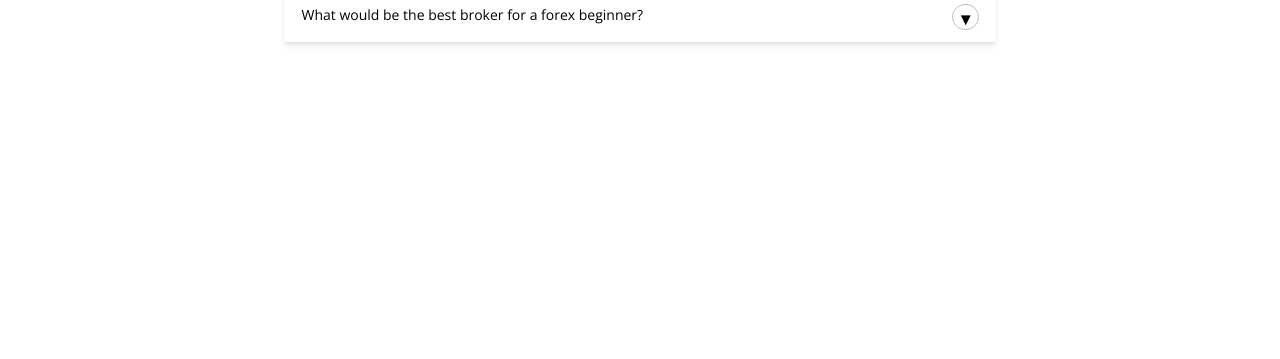
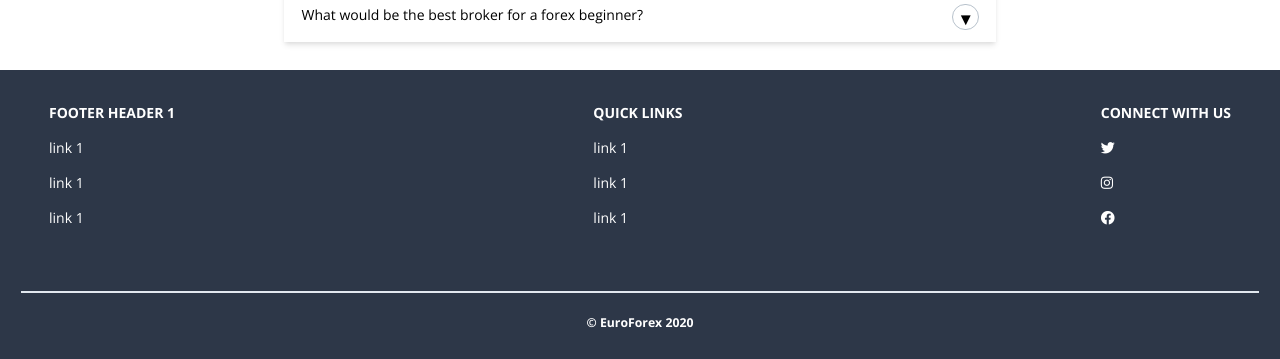
Before and after one commit to samuelkurdz/euro-forex, a Nuxt app: page / in a window 1280 px wide. Shown: the part 1061-1420 px from the top of the page. Before the commit the page ends 1131 px from the top, so only its background shows below. Built offline with nearby package versions, Linux system fonts and the light colour scheme.

Commit message:
footer added to web app

```diff
--- /dev/null
+++ b/components/Footer.vue
@@ -0,0 +1,47 @@
+<template>
+  <footer class="footer bg-gray-800 relative pt-1 border-b-2 border-white">
+    <div class="container mx-auto px-6">
+      <div class="sm:flex sm:mt-8">
+        <div class="mt-8 sm:mt-0 sm:w-full sm:px-8 flex flex-col md:flex-row justify-between">
+          <div class="flex flex-col">
+            <span class="font-bold text-white uppercase mb-2">Footer header 1</span>
+            <span class="my-2"><a href="#" class="text-white  text-md hover:text-gray-600">link 1</a></span>
+            <span class="my-2"><a href="#" class="text-white  text-md hover:text-gray-600">link 1</a></span>
+            <span class="my-2"><a href="#" class="text-white  text-md hover:text-gray-600">link 1</a></span>
+          </div>
+          <div class="flex flex-col">
+            <span class="font-bold text-white uppercase mt-4 md:mt-0 mb-2">Quick Links</span>
+            <span class="my-2"><a href="#" class="text-white text-md hover:text-gray-600">link 1</a></span>
+            <span class="my-2"><a href="#" class="text-white text-md hover:text-gray-600">link 1</a></span>
+            <span class="my-2"><a href="#" class="text-white text-md hover:text-gray-600">link 1</a></span>
+          </div>
+          <div class="flex flex-col">
+            <span class="font-bold text-white uppercase mt-4 md:mt-0 mb-2">Connect With Us</span>
+            <span class="my-2"><a href="#" class="text-white text-md hover:text-gray-600"><i class="fab fa-twitter"></i></a></span>
+            <span class="my-2"><a href="#" class="text-white text-md hover:text-gray-600"><i class="fab fa-instagram"></i></a></span>
+            <span class="my-2"><a href="#" class="text-white text-md hover:text-gray-600"><i class="fab fa-facebook"></i></a></span>
+          </div>
+        </div>
+      </div>
+    </div>
+    <div class="container mx-auto px-6">
+      <div class="mt-16 border-t-2 border-gray-300 flex flex-col items-center">
+        <div class="sm:w-2/3 text-center py-6">
+          <p class="text-sm text-white font-bold mb-2">
+            © EuroForex 2020
+          </p>
+        </div>
+      </div>
+    </div>
+  </footer>
+</template>
+
+<script>
+export default {
+name: "Footer"
+}
+</script>
+
+<style scoped>
+
+</style>
--- a/components/Hero-Section.vue
+++ b/components/Hero-Section.vue
@@ -21,7 +21,7 @@
         </div>
         <!--Right Col-->
         <div class="w-full md:w-3/5 py-6 text-center">
-          <img class="w-full md:w-4/5 z-50" src="/hero-banner.png" />
+          <img class="w-full md:w-4/5 z-50" src="/hero-banner.png"  alt="hero-image"/>
         </div>
       </div>
     </div>
--- a/layouts/default.vue
+++ b/layouts/default.vue
@@ -2,6 +2,7 @@
   <div>
     <Navbar />
     <Nuxt />
+    <Footer />
   </div>
 </template>
 
@@ -9,7 +10,8 @@
 </style>
 <script>
 import Navbar from "~/components/Navbar";
+import Footer from "~/components/Footer";
 export default {
-  components: {Navbar}
+  components: {Footer, Navbar}
 }
 </script>
--- a/nuxt.config.js
+++ b/nuxt.config.js
@@ -16,7 +16,7 @@ export default {
     link: [
       { rel: 'icon', type: 'image/x-icon', href: '/favicon.ico' },
       { rel: 'stylesheet', href: 'https://fonts.googleapis.com/css2?family=Open+Sans:ital,wght@0,300;0,400;0,600;0,700;0,800;1,300;1,400;1,600;1,700;1,800&display=swap' },
-      // { rel: 'stylesheet', href: 'https://cdnjs.cloudflare.com/ajax/libs/font-awesome/5.14.0/css/all.min.css' }
+      { rel: 'stylesheet', href: 'https://cdnjs.cloudflare.com/ajax/libs/font-awesome/5.14.0/css/all.min.css' }
     ]
   },
 
--- /dev/null
+++ b/pages/regulated_brokers/FCA.vue
@@ -0,0 +1,19 @@
+<template>
+  <section class="pt-24 fca">
+    <p>
+      FCA here
+    </p>
+  </section>
+</template>
+
+<script>
+export default {
+  name: "FCA"
+}
+</script>
+
+<style scoped>
+.fca {
+  height: 60vh;
+}
+</style>
```
